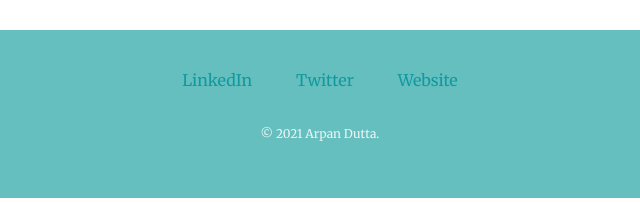
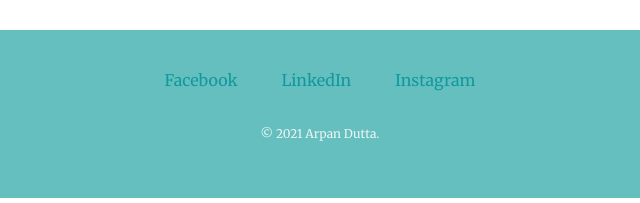
Before and after one commit to ArpanDutta2000/WebsiteByCSS, a plain HTML site: page index.html in a window 1280 px wide. Shown: the part 2638-2841 px from the top of the page, 320-960 px from the left. Drawn offline with Linux system fonts and the light colour scheme.

Commit message:
Saving to Github

```diff
--- a/index.html
+++ b/index.html
@@ -52,9 +52,9 @@
 
 
       <div class="bottom-container">
+        <a class="footer-link" href="https://www.facebook.com/dutta.arpan2000">Facebook</a>
         <a class="footer-link" href="https://www.linkedin.com/in/arpan-dutta-776aa8173/">LinkedIn</a>
-        <a class="footer-link" href="https://twitter.com/">Twitter</a>
-        <a class="footer-link" href="https://www.appbrewery.co/">Website</a>
+        <a class="footer-link" href="https://www.instagram.com/johny_dutta/">Instagram</a>
         <p class="copyright">© 2021 Arpan Dutta.</p>
       </div>
 
```
